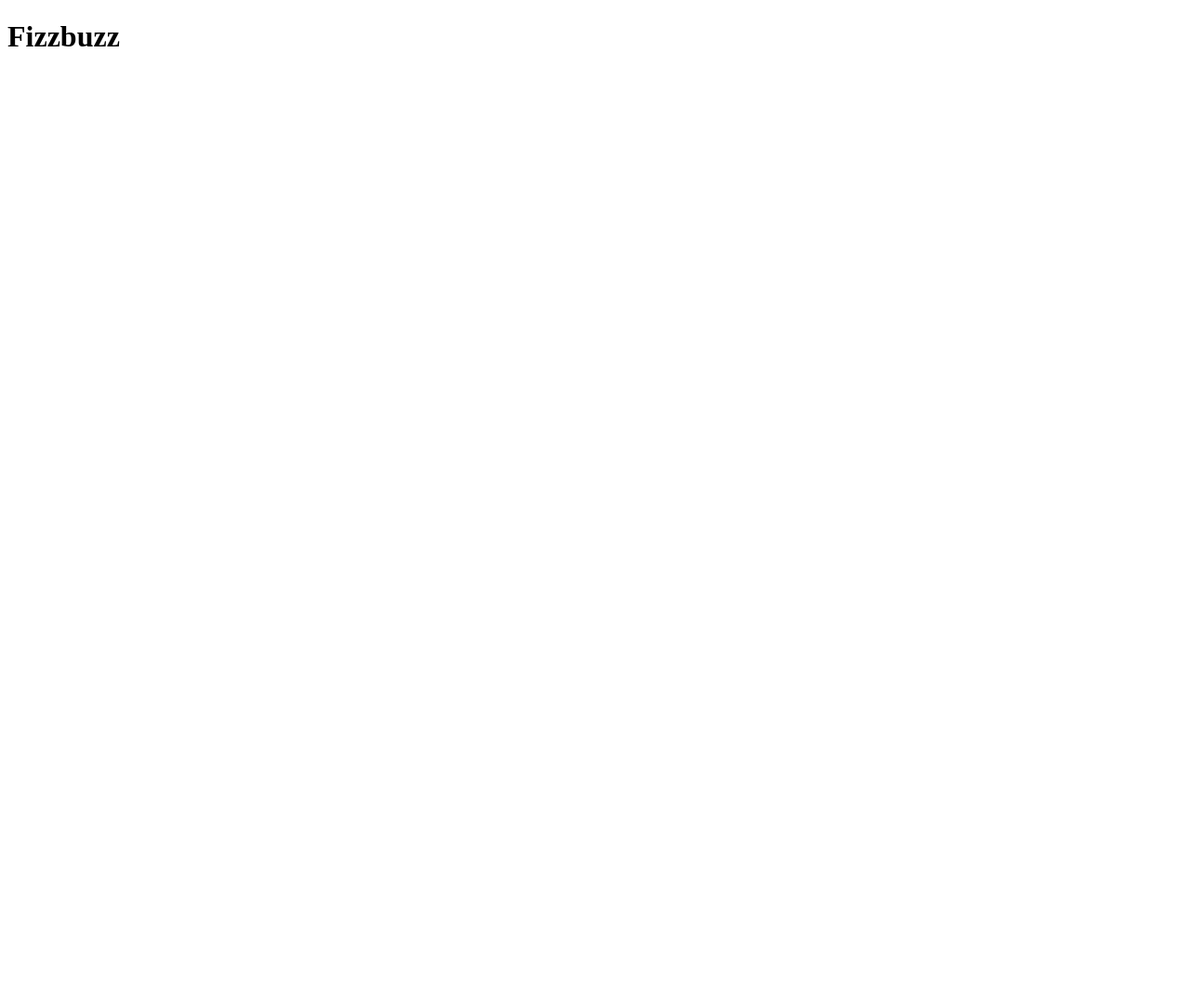
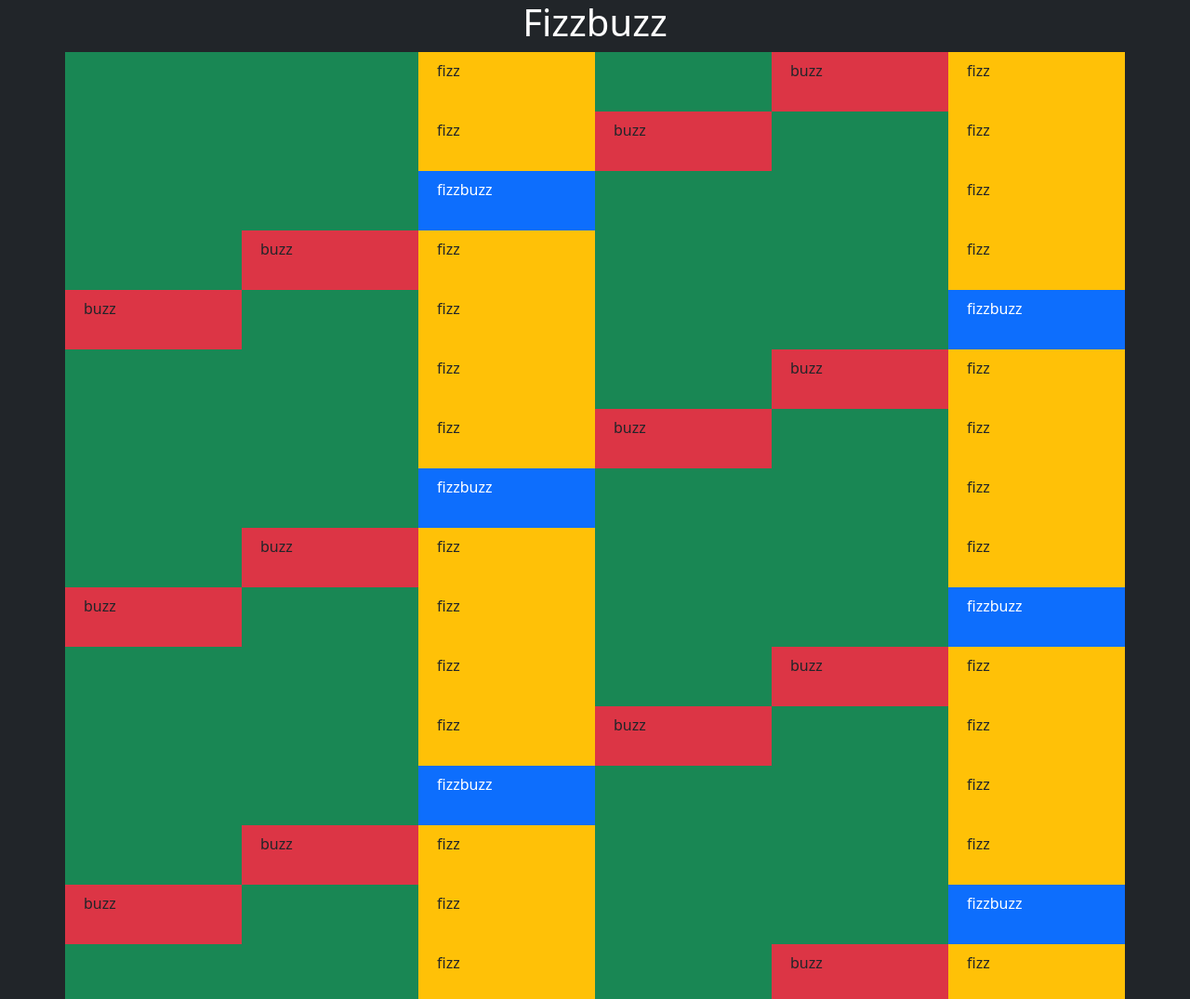
Before and after one commit to Francesca-Barletta/js-fizzbuzz, a plain HTML site: page index.html in a window 1280 px wide. Shown: the top 1075 px of the page at 93% size. Before the commit the page ends 800 px from the top, so only its background shows below. Drawn offline with nearby package versions, Linux system fonts and the light colour scheme.

Commit message:
add element in dom

```diff
--- a/index.html
+++ b/index.html
@@ -3,11 +3,20 @@
 <head>
     <meta charset="UTF-8">
     <meta name="viewport" content="width=device-width, initial-scale=1.0">
+    <link href="https://cdn.jsdelivr.net/npm/bootstrap@5.3.3/dist/css/bootstrap.min.css" rel="stylesheet" integrity="sha384-QWTKZyjpPEjISv5WaRU9OFeRpok6YctnYmDr5pNlyT2bRjXh0JMhjY6hW+ALEwIH" crossorigin="anonymous">
     <link rel="stylesheet" href="./css/app.css">
     <title>fizzbuzz</title>
 </head>
-<body>
-    <h1>Fizzbuzz</h1>
+<body class="bg-dark">
+    <h1 class="text-center text-white">Fizzbuzz</h1>
+    <div class="container">
+        <div class="row">
+
+        </div>
+
+
+    </div>
+
     <script src="./js/app.js"></script>
 </body>
 </html>
--- a/js/app.js
+++ b/js/app.js
@@ -18,6 +18,8 @@ Applica stili differenti agli elementi aggiunti al DOM nel BONUS 1, a seconda ch
 inserito sia un numero, un fizz, un buzz o un fizzbuzz.
 Se sei a corto di idee per lo stile, potresti prendere spunto dallo screenshot fornito in consegna. */
 
+//////////////////////////////////////////////////
+//pseudocodice
 
 //per i multipli di 3 stampare in console "fizz" al posto del numero
   //con operatore modulo determinare se un numero è multiplo di 3 quindi il numero deve essere divisibile per 3 con resto 0
@@ -54,22 +56,41 @@ for(let i = 0; i < n; i++){
      //quindi il numero deve essere divisibile per 5 con resto 0
 
 
+    const divElement = document.querySelector('.row');
 
 // se il numero è uguale a un multiplo di 3 e uguale a un multiplo di 5 stampo fizzbuzz
  if (multiploCinque === 0 &&
      multiploTre === 0){
         console.log('fizzbuzz')
+        divElement.innerHTML +=`
+        <div class="col-2 bg-primary text-white">
+           <div class="p-2 mb-2 g-2"><p>fizzbuzz</p></div>
+        </div>`
     }
     // se il numero è uguale a un multiplo di 5 stampo buzz
  else if(multiploCinque === 0){
         console.log('buzz')
+        divElement.innerHTML +=`
+        <div class="col-2 bg-danger">
+            <div class="p-2 mb-2 g-2"><p>buzz</p></div>
+        </div>`
  }
     //se invece  il numero è un multiplo di 3 stampo fizz
   else if(multiploTre === 0){
         console.log('fizz')
+        divElement.innerHTML +=`
+        <div class="col-2 bg-warning">
+            <div class="p-2 mb-2 g-2"><p>fizz</p></div>
+        </div>`
   }
     //altrimenti il numero non è ne multiplo di 3 ne di 5 stampo numero
   else{
     console.log(num)
+    divElement.innerHTML +=`
+    <div class="col-2 bg-success">
+        <div class="p-2 mb-2 g-2>${num}</div>
+    </div>`
   }
+
+
 }
```
